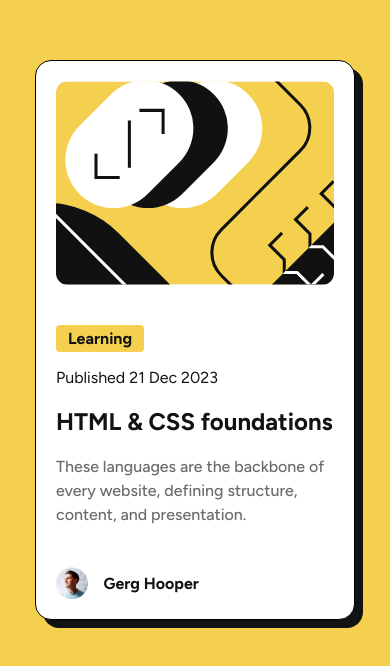
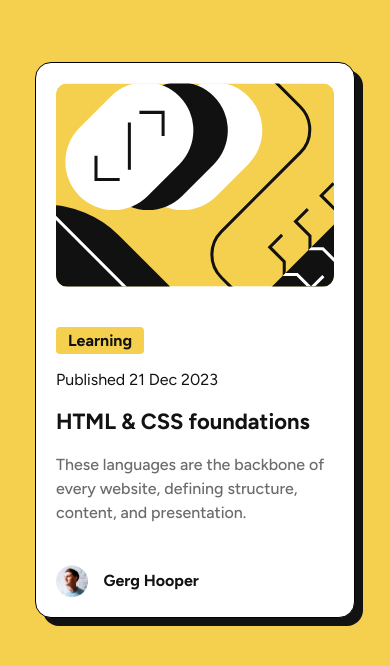
Before and after one commit to Tahmid-kun/blog-card, a plain HTML site: page index.html in a window 390 px wide. Shown: the part 130-796 px from the top of the page. Drawn offline with Linux system fonts and the light colour scheme; a web font is replaced by a local one.

Commit message:
style update

```diff
--- a/styles.css
+++ b/styles.css
@@ -51,6 +51,10 @@ section {
   border-radius: 4px;
 }
 
+h2 {
+  font-size: clamp(1.375rem, 2vw, 1.5rem);
+}
+
 h2:hover {
   color: var(--primary-color);
 }
```
